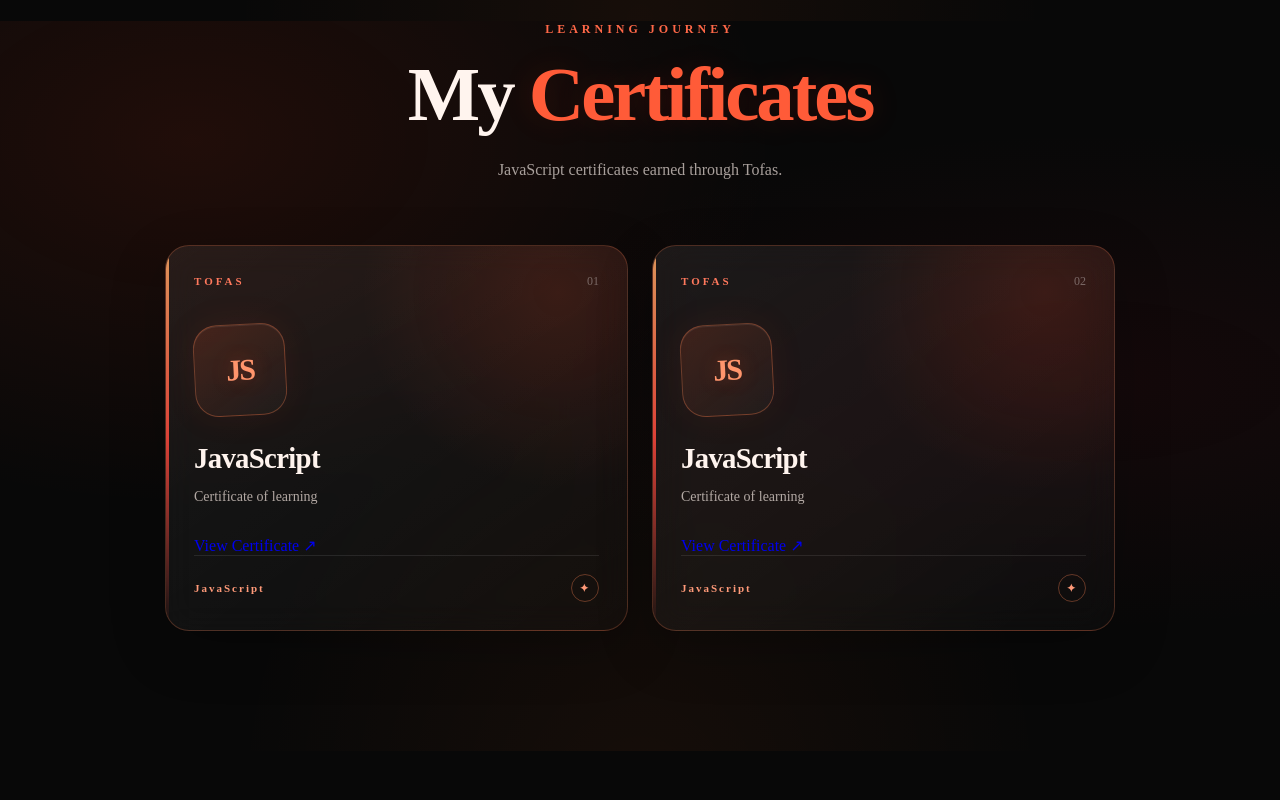
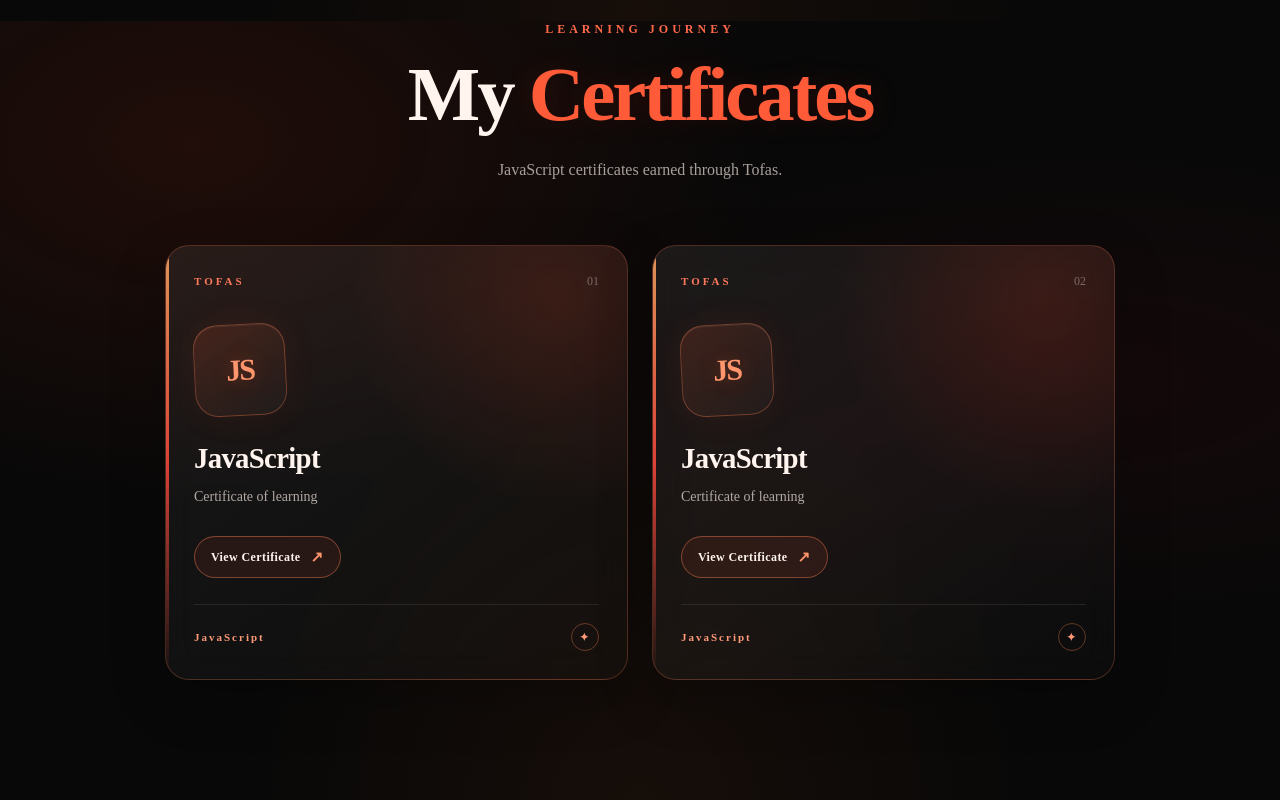
Before and after one commit to ibrahim-elshafhey/portfolio, a React (Vite) app: page / in a window 1280 px wide. Shown: the part 2379-3179 px from the top of the page. Before the commit the page ends 3130 px from the top, so only its background shows below. Built offline with nearby package versions, Linux system fonts and the light colour scheme.

Commit message:
Style certificate PDF buttons

```diff
--- a/src/Components/content/Certificates/Certificates.css
+++ b/src/Components/content/Certificates/Certificates.css
@@ -197,3 +197,47 @@
     transform: none;
   }
 }
+
+
+.certificate-view-btn {
+  display: inline-flex;
+  align-items: center;
+  justify-content: center;
+  gap: 10px;
+  margin: 0 0 26px;
+  padding: 11px 16px;
+  border: 1px solid rgba(255, 130, 83, 0.42);
+  border-radius: 999px;
+  background: rgba(255, 91, 56, 0.09);
+  color: #fff4ee;
+  font-size: 12px;
+  font-weight: 750;
+  letter-spacing: 0.4px;
+  text-decoration: none;
+  transition: background 0.25s ease, border-color 0.25s ease, transform 0.25s ease, box-shadow 0.25s ease;
+}
+
+.certificate-view-btn span {
+  color: #ff956c;
+  font-size: 15px;
+}
+
+.certificate-view-btn:hover,
+.certificate-view-btn:focus-visible {
+  transform: translateY(-2px);
+  border-color: rgba(255, 130, 83, 0.8);
+  background: rgba(255, 91, 56, 0.18);
+  box-shadow: 0 0 24px rgba(255, 67, 37, 0.12);
+  outline: none;
+}
+
+@media (prefers-reduced-motion: reduce) {
+  .certificate-view-btn {
+    transition: none;
+  }
+
+  .certificate-view-btn:hover,
+  .certificate-view-btn:focus-visible {
+    transform: none;
+  }
+}
```
